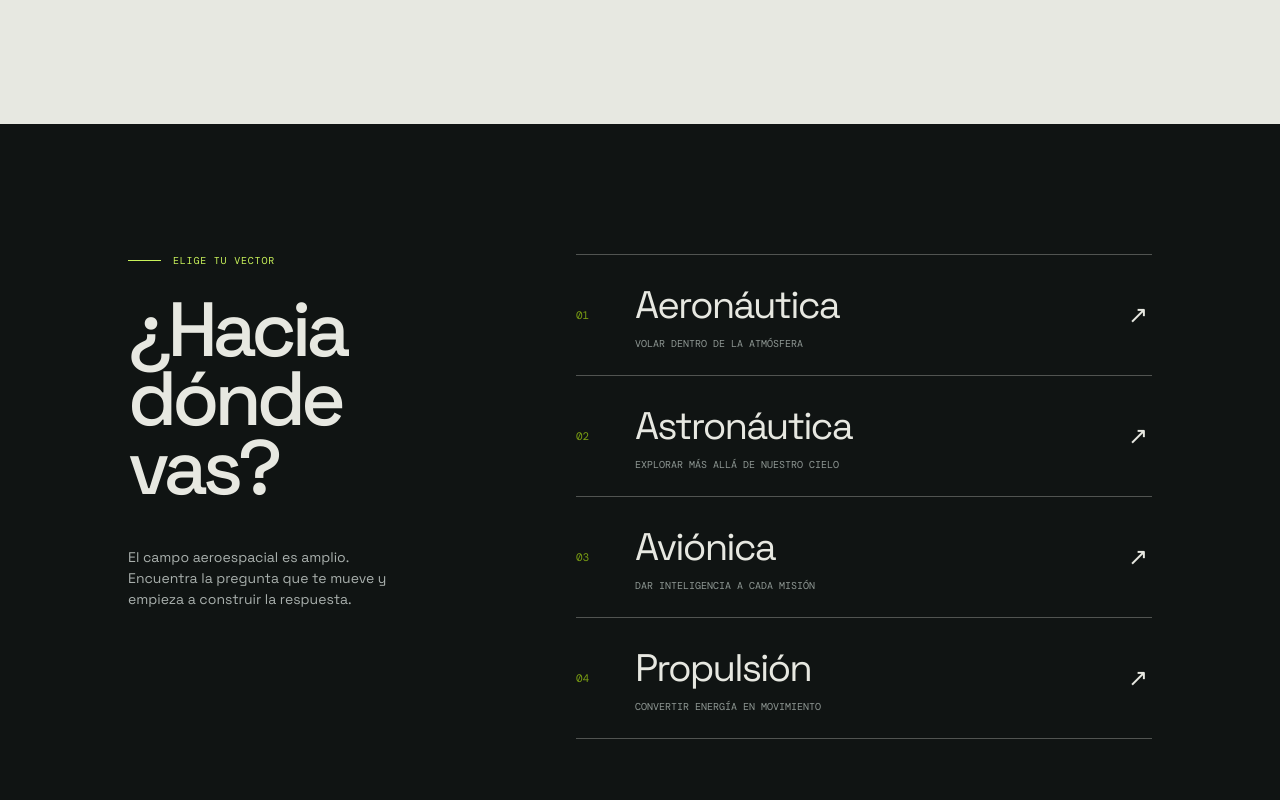
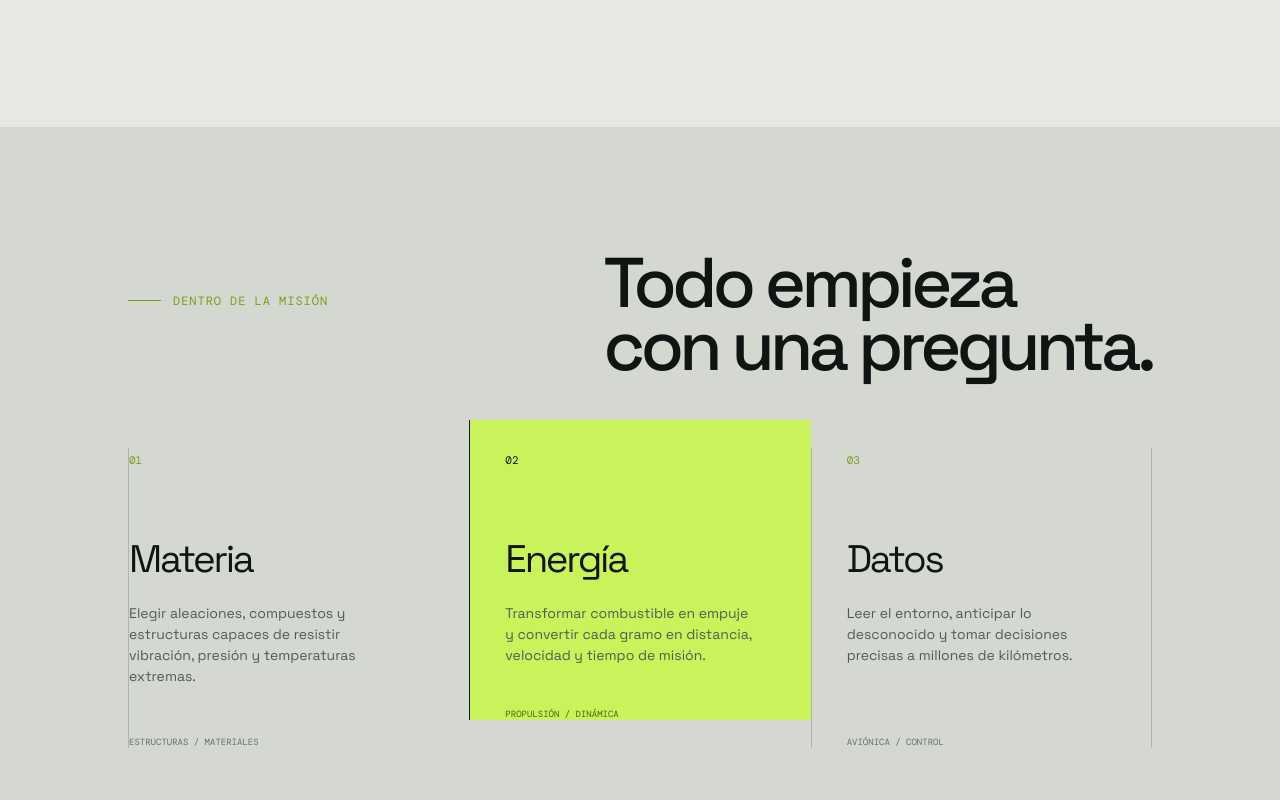
Before and after one commit to henrytogo57/mi-primer-app, a website: page src/index.html in a window 1280 px wide. Shown: the part 1380-2180 px from the top of the page. Drawn offline with nearby package versions, Linux system fonts and the light colour scheme.

Commit message:
Se añadio más contenido

```diff
--- a/src/index.html
+++ b/src/index.html
@@ -56,6 +56,33 @@
       </div>
     </section>
 
+    <section class="mission-log" aria-labelledby="mission-title">
+      <div class="mission-heading">
+        <p class="eyebrow"><span class="eyebrow-line"></span> Dentro de la misión</p>
+        <h2 id="mission-title">Todo empieza<br>con una pregunta.</h2>
+      </div>
+      <div class="mission-grid">
+        <article class="mission-card">
+          <span class="mission-icon">01</span>
+          <h3>Materia</h3>
+          <p>Elegir aleaciones, compuestos y estructuras capaces de resistir vibración, presión y temperaturas extremas.</p>
+          <span class="mission-tag">Estructuras / Materiales</span>
+        </article>
+        <article class="mission-card mission-card-featured">
+          <span class="mission-icon">02</span>
+          <h3>Energía</h3>
+          <p>Transformar combustible en empuje y convertir cada gramo en distancia, velocidad y tiempo de misión.</p>
+          <span class="mission-tag">Propulsión / Dinámica</span>
+        </article>
+        <article class="mission-card">
+          <span class="mission-icon">03</span>
+          <h3>Datos</h3>
+          <p>Leer el entorno, anticipar lo desconocido y tomar decisiones precisas a millones de kilómetros.</p>
+          <span class="mission-tag">Aviónica / Control</span>
+        </article>
+      </div>
+    </section>
+
     <section class="routes" id="rutas">
       <div class="routes-intro">
         <p class="eyebrow"><span class="eyebrow-line"></span> Elige tu vector</p>
@@ -82,7 +109,7 @@
   </main>
 
   <footer>
-    <span>ÓRBITA / 2024—∞</span>
+    <span>ÓRBITA / 2026</span>
     <span>Hecho para quienes miran arriba.</span>
   </footer>
 </body>
--- a/src/styles.css
+++ b/src/styles.css
@@ -42,7 +42,7 @@ nav a:hover, .header-link:hover, .text-link:hover { color: #7a9e13; }
 main { overflow: hidden; }
 .hero { display: grid; grid-template-columns: minmax(340px, .92fr) 1.08fr; margin: 50px auto 0; max-width: 1440px; min-height: 620px; padding: 0 5vw; }
 .hero-copy { align-self: center; padding: 30px 9% 80px 0; }
-.eyebrow { align-items: center; display: flex; font-family: var(--mono); font-size: 10px; gap: 12px; letter-spacing: .08em; margin: 0 0 28px; text-transform: uppercase; }
+.eyebrow { align-items: center; display: flex; font-family: var(--mono); font-size: 12px; gap: 12px; letter-spacing: .08em; margin: 0 0 28px; text-transform: uppercase; }
 .eyebrow-line { background: currentColor; display: inline-block; height: 1px; width: 33px; }
 h1, h2 { font-weight: 500; letter-spacing: -.065em; margin: 0; }
 h1 { font-size: clamp(4.2rem, 8vw, 8.2rem); line-height: .88; }
@@ -69,6 +69,22 @@ h2 span { color: #7c858a; }
 .stat:last-child { border: 0; }
 .stat strong, .route-number { color: #7a9e13; font-family: var(--mono); font-size: 11px; font-weight: 400; }
 .stat span { font-size: 14px; line-height: 1.1; }
+
+.mission-log { background: #d4d8d1; padding: 125px 10vw 135px; }
+.mission-heading { display: flex; justify-content: space-between; margin: 0 auto 70px; max-width: 1200px; }
+.mission-heading h2 { font-size: clamp(3rem, 5.5vw, 5.7rem); line-height: .9; }
+.mission-grid { display: grid; grid-template-columns: repeat(3, 1fr); margin: 0 auto; max-width: 1200px; }
+.mission-card { border-left: 1px solid var(--line); min-height: 300px; padding: 0 35px; position: relative; }
+.mission-card:first-child { padding-left: 0; }
+.mission-card:last-child { border-right: 1px solid var(--line); }
+.mission-card-featured { background: var(--lime); border-color: var(--ink); padding-top: 28px; transform: translateY(-28px); }
+.mission-icon { color: #7a9e13; font-family: var(--mono); font-size: 11px; }
+.mission-card-featured .mission-icon { color: var(--ink); }
+.mission-card h3 { font-size: clamp(2rem, 3vw, 3.2rem); font-weight: 400; letter-spacing: -.06em; margin: 65px 0 20px; }
+.mission-card p { color: #515b56; font-size: 14px; line-height: 1.5; margin: 0; max-width: 250px; }
+.mission-tag { bottom: 0; color: #66706a; font-family: var(--mono); font-size: 9px; left: 35px; position: absolute; text-transform: uppercase; }
+.mission-card:first-child .mission-tag { left: 0; }
+.mission-card-featured .mission-tag { color: #516112; left: 35px; }
 
 .routes { background: var(--ink); color: var(--paper); display: grid; gap: 10%; grid-template-columns: .75fr 1.25fr; padding: 130px 10vw 140px; }
 .routes .eyebrow { color: var(--lime); }
@@ -98,7 +114,16 @@ footer { display: flex; font-family: var(--mono); font-size: 9px; justify-conten
   .hero-visual, .future-image { min-height: 420px; }
   .visual-caption { bottom: 20px; left: 20px; right: auto; }
   .discipline { display: block; padding: 105px 6vw; }
+  .eyebrow { font-size: 11px; }
   .large-copy { margin: 55px 0 65px; }
+  .mission-log { padding: 100px 7vw 115px; }
+  .mission-heading { display: block; margin-bottom: 65px; }
+  .mission-heading h2 { margin-top: 48px; }
+  .mission-grid { display: block; }
+  .mission-card, .mission-card:first-child, .mission-card:last-child { border: 0; border-top: 1px solid var(--line); min-height: 260px; padding: 25px 0 45px; }
+  .mission-card-featured { margin: 0; padding-top: 25px; transform: none; }
+  .mission-card h3 { margin: 35px 0 15px; }
+  .mission-tag, .mission-card:first-child .mission-tag, .mission-card-featured .mission-tag { bottom: 0; left: 0; }
   .routes { display: block; padding: 100px 7vw; }
   .route-list { margin-top: 70px; }
   .route { gap: 12px; grid-template-columns: 25px 1fr 20px; }
```
